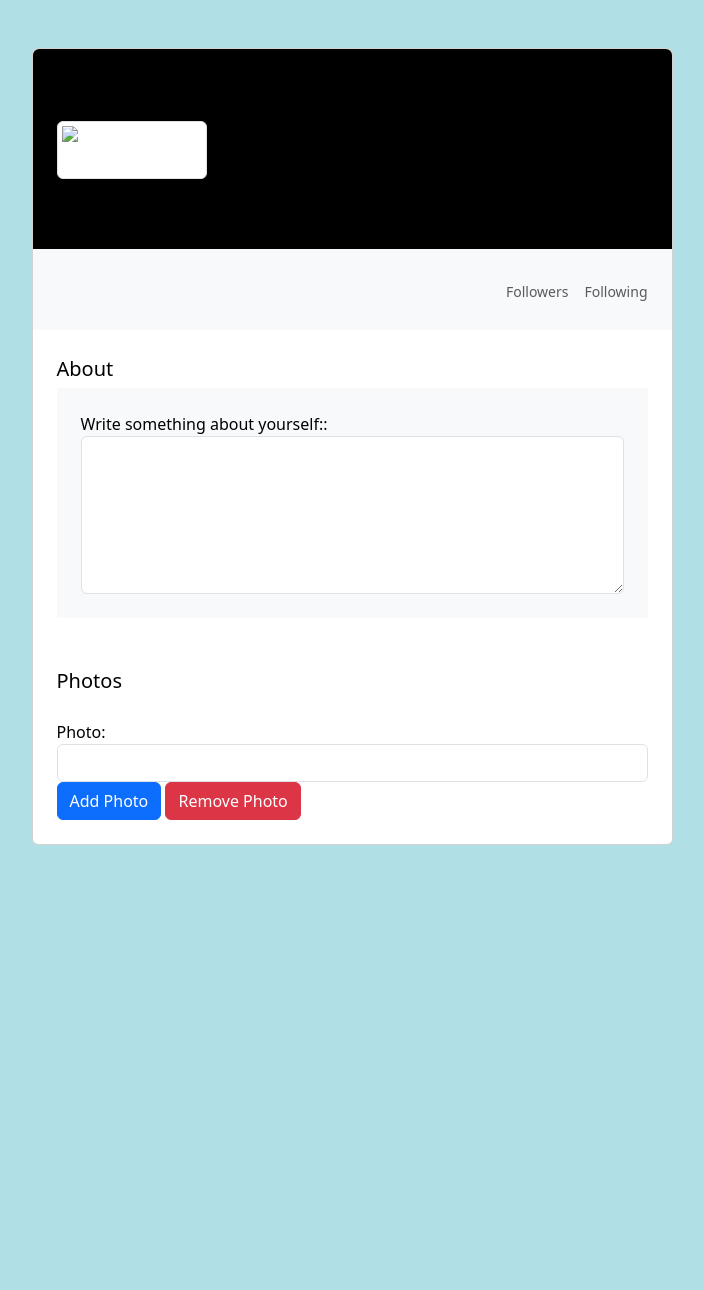
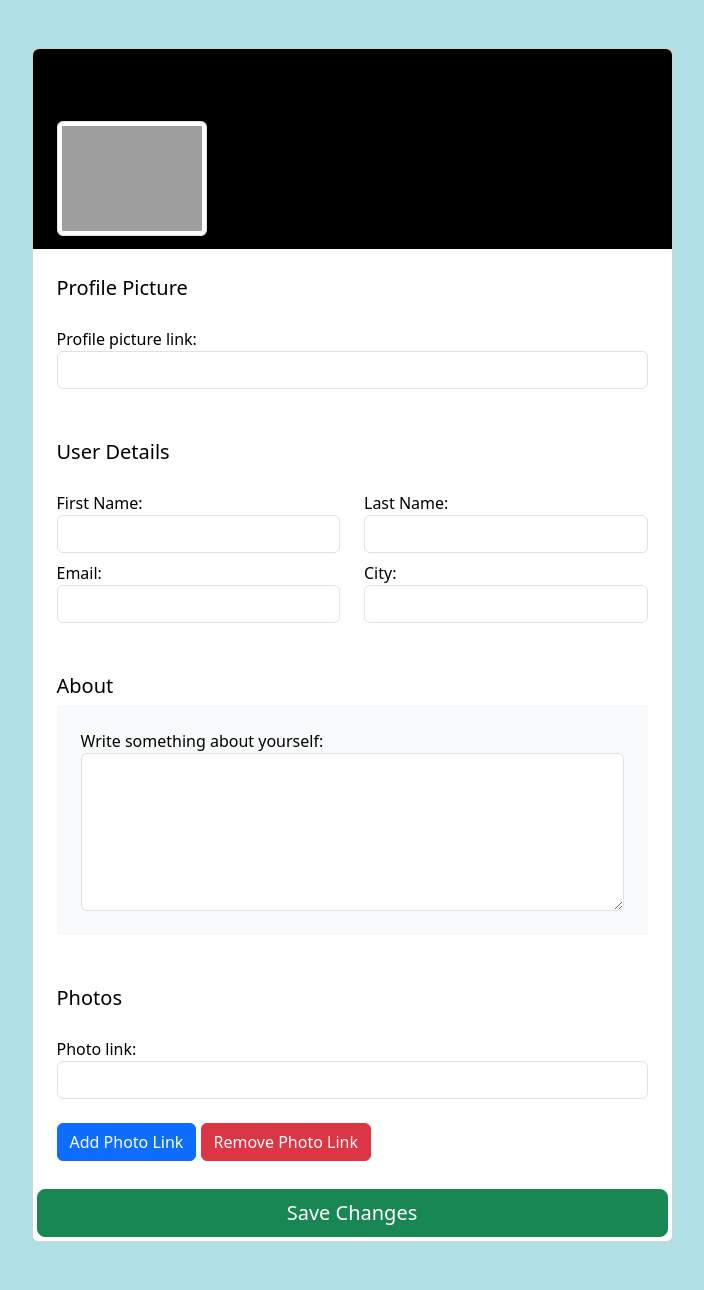
Before and after one commit to Johnny-FTW/Django-Profile-Viewer, a Django app: template viewer/templates/edit_profile.html in a window 1280 px wide. Shown: the part 56-1346 px from the top of the page, without its empty margins (288-992 px from the left). Before the commit the page ends 901 px from the top, so only its background shows below. Run offline with Django 4.2, Linux system fonts and the light colour scheme; the template is opened without the code that fills it, so the values that code supplies are empty; grey boxes are pictures that could not be loaded.

Commit message:
edit profile page

```diff
--- a/viewer/templates/edit_profile.html
+++ b/viewer/templates/edit_profile.html
@@ -11,40 +11,75 @@
                 <div class="card">
                     <div class="rounded-top text-white d-flex flex-row" style="background-color: #000; height:200px;">
                         <div class="ms-4 mt-5 d-flex flex-column" style="width: 150px;">
+                            {% if profile.profile_picture %}
                             <img src="{{ profile.profile_picture }}"
                                  alt="Generic placeholder image" class="img-fluid img-thumbnail mt-4 mb-2"
                                  style="width: 150px; z-index: 1">
-                            {% if request.user.is_authenticated and request.user == profile.user %}
-                            <button type="button" class="btn btn-outline-light" data-mdb-ripple-color="dark"
-                                    style="z-index: 1;">
-                                Edit profile
-                            </button>
+                            {% else %}
+                            <img src="https://i.pinimg.com/236x/d6/cd/f2/d6cdf2a5daaf96462127cc31fb621851.jpg"
+                                 alt="Generic placeholder image" class="img-fluid img-thumbnail mt-4 mb-2"
+                                 style="width: 150px; z-index: 1">
                             {% endif %}
                         </div>
                         <div class="ms-3" style="margin-top: 130px;">
                             <h5>{{ user.first_name }} {{ user.last_name }}</h5>
+                            {% if profile.city %}
                             <p>{{ profile.city }}</p>
+                            {% endif %}
                         </div>
                     </div>
-                    <div class="p-4 text-black" style="background-color: #f8f9fa;">
-                        <div class="d-flex justify-content-end text-center py-1">
-                            <div class="px-3">
-                                <p class="mb-1 h5">{{ profile.followers }}</p>
-                                <p class="small text-muted mb-0">Followers</p>
-                            </div>
-                            <div>
-                                <p class="mb-1 h5">{{ profile.following }}</p>
-                                <p class="small text-muted mb-0">Following</p>
+
+
+                    <div class="card-body p-4 text-black">
+                        <div class="d-flex justify-content-between align-items-center mb-4">
+                            <p class="lead fw-normal mb-0">Profile Picture</p>
+                        </div>
+                        <div id="profilePicContainer">
+                            <div class="form-group mb-5">
+                                <label>Profile picture link:</label>
+                                <input type="text" class="form-control" name="photo" id="profile_photo" value="{{ profile.profile_picture }}">
                             </div>
                         </div>
-                    </div>
-                    <div class="card-body p-4 text-black">
+
+                        <div class="d-flex justify-content-between align-items-center mb-4">
+                            <p class="lead fw-normal mb-0">User Details</p>
+                        </div>
+                        <div id="profileUserInfContainer">
+                            <div class="form-group mb-5">
+                                <div class="row mb-2">
+                                    <div class="col">
+                                        <label>First Name:</label>
+                                        <input type="text" class="form-control" id="first_name"
+                                               value="{{ user.first_name }}">
+                                    </div>
+                                    <div class="col">
+                                        <label>Last Name:</label>
+                                        <input type="text" class="form-control" id="last_name"
+                                               value="{{ user.last_name }}">
+                                    </div>
+                                </div>
+
+                                <div class="row">
+                                    <div class="col">
+                                        <label>Email:</label>
+                                        <input type="text" class="form-control" id="email"
+                                               value="{{ user.email }}">
+                                    </div>
+                                    <div class="col">
+                                        <label>City:</label>
+                                        <input type="text" class="form-control" id="city"
+                                               value="{{ user.city }}">
+                                    </div>
+                                </div>
+                            </div>
+                        </div>
+
                         <div class="mb-5">
-                            <p class="lead fw-normal mb-1">About</p>
+                            <p class="lead fw-normal my-1">About</p>
                             <div class="p-4" style="background-color: #f8f9fa;">
 
                                 <div class="form-group">
-                                    <label for="about">Write something about yourself::</label>
+                                    <label for="about">Write something about yourself:</label>
                                     <textarea id="about" name="about" required rows="6"
                                               class="form-control col-12 col-md-6" maxlength="500">
                                     {{ profile.about }}
@@ -52,18 +87,26 @@
                                 </div>
                             </div>
                         </div>
+
                         <div class="d-flex justify-content-between align-items-center mb-4">
                             <p class="lead fw-normal mb-0">Photos</p>
                         </div>
                         <div id="photoContainer">
                             <div class="form-group">
-                                <label for="photo1">Photo:</label>
+                                <label for="photo1">Photo link:</label>
                                 <input type="text" class="form-control" name="photos[]" id="photo1">
                             </div>
                         </div>
-                        <button type="button" class="btn btn-primary" id="addPhotoBtn">Add Photo</button>
-                        <button type="button" class="btn btn-danger" id="removePhotoBtn">Remove Photo</button>
+                        <br>
+                        <button type="button" class="btn btn-primary" id="addPhotoBtn">Add Photo Link</button>
+                        <button type="button" class="btn btn-danger" id="removePhotoBtn">Remove Photo Link</button>
+
                     </div>
+
+                    <button type="button" class="btn btn-success btn-lg btn-block m-1" id="saveBtn">Save Changes
+                    </button>
+
+
                 </div>
             </div>
         </div>
```
Also changed, not shown: viewer/templates/profile.html (+8 -1 lines), viewer/views.py (+4 -3 lines).
